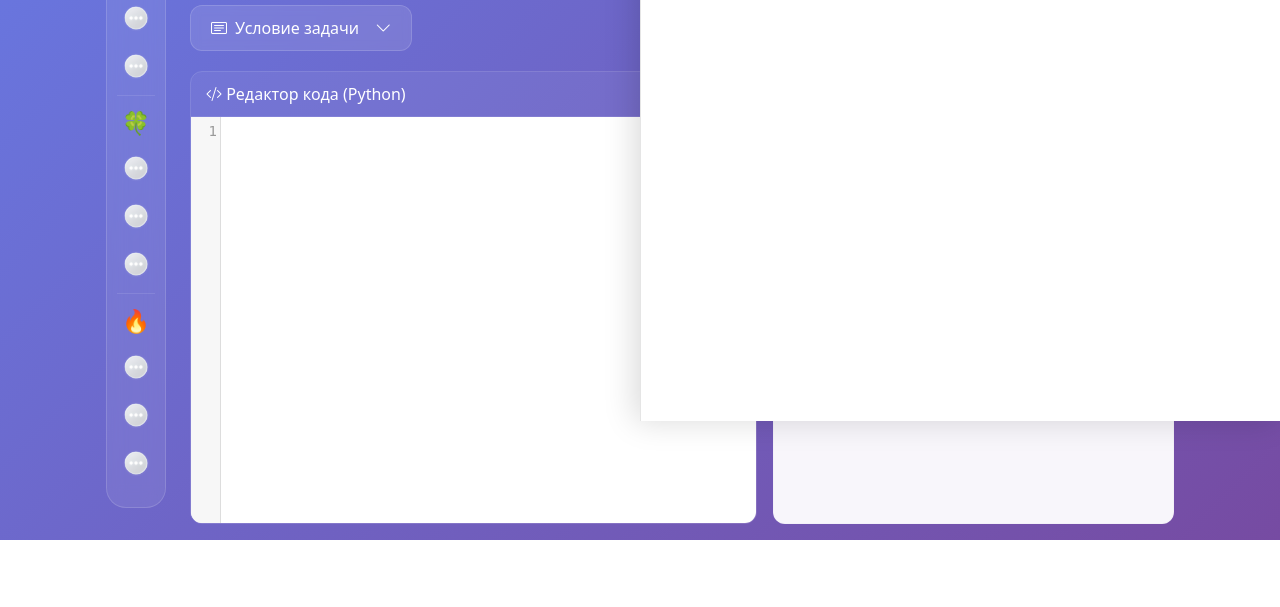
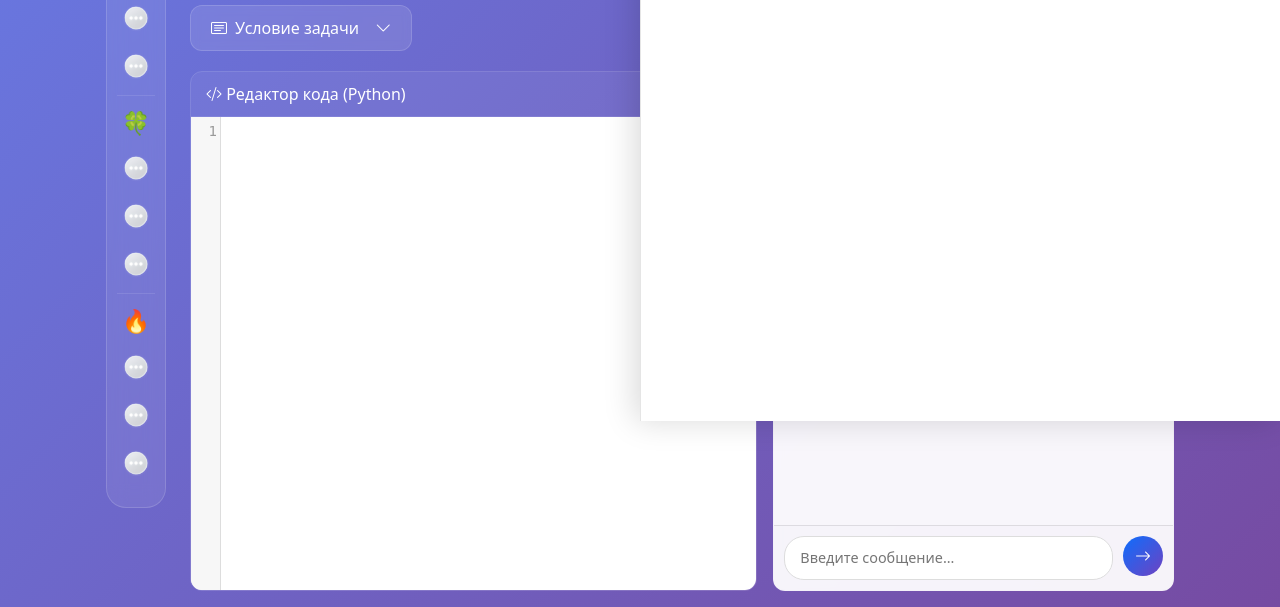
Before and after one commit to leshahit56-pixel/lyceum-of-the-name-of-Vadim-Aganov, a Flask app: page /course/python/lesson/1/task/1 in a window 1280 px wide. Shown: the part 379-986 px from the top of the page. Before the commit the page ends 919 px from the top, so only its background shows below. Run offline with Flask 3, Linux system fonts and the light colour scheme; the visitor is signed in with stand-in values (Sample User, id 1); data comes from the database, SQL or seed files in the repository.

Commit message:
улучшен чат, добавлена ффункция отправления сообщений

```diff
--- a/static/css/style.css
+++ b/static/css/style.css
@@ -580,7 +580,7 @@ body.dark .task-meta {
     border: 1px solid rgba(255, 255, 255, 0.15);
     border-radius: 12px;
     color: white;
-    font-weight: 500;
+    font-weight:500;
     cursor: pointer;
     transition: all 0.2s ease;
 }
@@ -594,13 +594,14 @@ body.dark .condition-btn {
     border-color: #2d2d44;
 }
 
+/* Редактор и чат - одинаковая высота */
 .editor-container {
     border: 1px solid rgba(255, 255, 255, 0.15);
     border-radius: 12px;
     overflow: hidden;
-    height: 100%;
     display: flex;
     flex-direction: column;
+    height: 520px;
 }
 
 .editor-header {
@@ -611,7 +612,7 @@ body.dark .condition-btn {
 }
 
 .CodeMirror {
-    height: 500px;
+    height: 100% !important;
     font-size: 14px;
     flex: 1;
 }
@@ -620,11 +621,11 @@ body.dark .condition-btn {
     border: 1px solid rgba(255, 255, 255, 0.15);
     border-radius: 12px;
     overflow: hidden;
-    height: 100%;
     display: flex;
     flex-direction: column;
     background: rgba(255, 255, 255, 0.9);
     backdrop-filter: blur(5px);
+    height: 520px;
 }
 
 body.dark .chat-container {
@@ -689,11 +690,8 @@ body.dark .chat-tab.active {
 
 .chat-body {
     flex: 1;
-    display: flex;
-    align-items: center;
-    justify-content: center;
-    padding: 20px;
-    min-height: 400px;
+    padding: 15px;
+    overflow-y: auto;
     background: rgba(255, 255, 255, 0.5);
 }
 
@@ -704,10 +702,101 @@ body.dark .chat-body {
 .chat-placeholder {
     color: #666;
     margin: 0;
+    text-align: center;
 }
 
 body.dark .chat-placeholder {
     color: rgba(255, 255, 255, 0.5);
+}
+
+/* Поле ввода чата */
+.chat-input-wrapper {
+    display: flex;
+    padding: 10px;
+    border-top: 1px solid rgba(0, 0, 0, 0.1);
+    background: rgba(255, 255, 255, 0.3);
+}
+
+body.dark .chat-input-wrapper {
+    border-top-color: rgba(255, 255, 255, 0.1);
+    background: transparent;
+}
+
+.chat-input {
+    flex: 1;
+    padding: 10px 15px;
+    border: 1px solid #ddd;
+    border-radius: 20px;
+    outline: none;
+    font-size: 0.9rem;
+}
+
+body.dark .chat-input {
+    background: #0f172a;
+    border-color: #2d2d44;
+    color: white;
+}
+
+.chat-send-btn {
+    background: linear-gradient(135deg, #0d6efd, #6f42c1);
+    border: none;
+    color: white;
+    width: 40px;
+    height: 40px;
+    border-radius: 50%;
+    margin-left: 10px;
+    cursor: pointer;
+    display: flex;
+    align-items: center;
+    justify-content: center;
+}
+
+.chat-send-btn:hover {
+    opacity: 0.9;
+}
+
+.chat-message {
+    padding: 8px 12px;
+    margin-bottom: 8px;
+    background: rgba(255, 255, 255, 0.7);
+    border-radius: 10px;
+    color: #333;
+    font-size: 0.9rem;
+}
+
+body.dark .chat-message {
+    background: rgba(255, 255, 255, 0.1);
+    color: #eee;
+}
+
+.chat-time {
+    font-size: 0.7rem;
+    color: #888;
+    margin-right: 8px;
+}
+
+body.dark .chat-time {
+    color: #aaa;
+}
+
+/* Нейросеть в чате */
+.ai-chat-placeholder {
+    display: flex;
+    flex-direction: column;
+    align-items: center;
+    justify-content: center;
+    text-align: center;
+    height: 100%;
+}
+
+.ai-hint {
+    font-size: 0.85rem;
+    color: #888;
+    margin-top: 10px;
+}
+
+body.dark .ai-hint {
+    color: #aaa;
 }
 
 /* Модальное окно условия */
--- a/templates/task.html
+++ b/templates/task.html
@@ -115,11 +115,17 @@
                             <button class="chat-submit-btn">
                                 <i class="bi bi-send"></i> Отправить
                             </button>
-                            <button class="chat-tab active">Компиляция</button>
-                            <button class="chat-tab">Нейросеть</button>
+                            <button class="chat-tab active" data-tab="compilation">Компиляция</button>
+                            <button class="chat-tab" data-tab="ai">Нейросеть</button>
                         </div>
-                        <div class="chat-body">
-                            <p class="chat-placeholder">Здесь будет результат проверки</p>
+                        <div class="chat-body" id="chatBody">
+                            <!-- Контент чата -->
+                        </div>
+                        <div class="chat-input-wrapper">
+                            <input type="text" class="chat-input" id="chatInput" placeholder="Введите сообщение...">
+                            <button class="chat-send-btn" id="chatSendBtn">
+                                <i class="bi bi-arrow-right"></i>
+                            </button>
                         </div>
                     </div>
                 </div>
@@ -137,12 +143,15 @@
             </div>
 
         </div>
+    </div>
+</div>
 {% endblock %}
 
 {% block extra_js %}
 <script src="https://cdnjs.cloudflare.com/ajax/libs/codemirror/5.65.2/codemirror.min.js"></script>
 <script src="https://cdnjs.cloudflare.com/ajax/libs/codemirror/5.65.2/mode/python/python.min.js"></script>
 <script>
+    // CodeMirror
     const editor = CodeMirror.fromTextArea(document.getElementById('codeEditor'), {
         lineNumbers: true,
         mode: 'python',
@@ -150,6 +159,7 @@
         indentUnit: 4
     });
 
+    // Модальное окно условия
     const modal = document.getElementById('conditionModal');
     const toggleBtn = document.getElementById('conditionToggleBtn');
     const closeBtn = document.getElementById('closeConditionBtn');
@@ -175,6 +185,7 @@
         }
     });
 
+    // Тема редактора
     const observer = new MutationObserver(function(mutations) {
         mutations.forEach(function(mutation) {
             if (mutation.attributeName === 'class') {
@@ -184,8 +195,93 @@
     });
     observer.observe(document.body, { attributes: true });
 
+    // Отправка решения (заглушка)
     document.querySelector('.chat-submit-btn').onclick = function() {
         alert('Решение отправлено (заглушка)');
     };
+
+    // ========== ЧАТ ==========
+    const chatBody = document.getElementById('chatBody');
+    const chatTabs = document.querySelectorAll('.chat-tab');
+    const chatInput = document.getElementById('chatInput');
+    const chatSendBtn = document.getElementById('chatSendBtn');
+
+    let currentTab = 'compilation';
+    let compilationMessages = [];
+    let aiMessages = [];
+
+    // Инициализация чата
+    function initChat() {
+        chatBody.innerHTML = '<p class="chat-placeholder">Здесь будет результат проверки</p>';
+    }
+    initChat();
+
+    // Переключение вкладок
+    chatTabs.forEach(tab => {
+        tab.addEventListener('click', function() {
+            chatTabs.forEach(t => t.classList.remove('active'));
+            this.classList.add('active');
+            currentTab = this.dataset.tab;
+
+            if (currentTab === 'compilation') {
+                if (compilationMessages.length === 0) {
+                    chatBody.innerHTML = '<p class="chat-placeholder">Здесь будет результат проверки</p>';
+                } else {
+                    chatBody.innerHTML = compilationMessages.map(msg =>
+                        `<div class="chat-message"><span class="chat-time">${msg.time}</span> ${msg.text}</div>`
+                    ).join('');
+                }
+            } else {
+                if (aiMessages.length === 0) {
+                    chatBody.innerHTML = `
+                        <div class="ai-chat-placeholder">
+                            <i class="bi bi-robot" style="font-size: 3rem; color: #6f42c1; margin-bottom: 15px;"></i>
+                            <p class="chat-placeholder">Общение с нейросетью будет доступно позже</p>
+                            <p class="ai-hint">Вы сможете задать вопрос по задаче</p>
+                        </div>
+                    `;
+                } else {
+                    chatBody.innerHTML = aiMessages.map(msg =>
+                        `<div class="chat-message ai-message"><span class="chat-time">${msg.time}</span> ${msg.text}</div>`
+                    ).join('');
+                }
+            }
+        });
+    });
+
+    // Отправка сообщения
+    function sendMessage() {
+        const text = chatInput.value.trim();
+        if (!text) return;
+
+        const time = new Date().toLocaleTimeString().slice(0, 5);
+
+        if (currentTab === 'compilation') {
+            if (compilationMessages.length === 0) {
+                chatBody.innerHTML = '';
+            }
+            compilationMessages.push({ text, time });
+            chatBody.innerHTML = compilationMessages.map(msg =>
+                `<div class="chat-message"><span class="chat-time">${msg.time}</span> ${msg.text}</div>`
+            ).join('');
+        } else {
+            if (aiMessages.length === 0) {
+                chatBody.innerHTML = '';
+            }
+            aiMessages.push({ text, time });
+            chatBody.innerHTML = aiMessages.map(msg =>
+                `<div class="chat-message ai-message"><span class="chat-time">${msg.time}</span> ${msg.text}</div>`
+            ).join('');
+        }
+
+        chatInput.value = '';
+    }
+
+    chatSendBtn.addEventListener('click', sendMessage);
+    chatInput.addEventListener('keypress', function(e) {
+        if (e.key === 'Enter') {
+            sendMessage();
+        }
+    });
 </script>
 {% endblock %}
```
Lines whose indentation alone changed are shown as unchanged.
